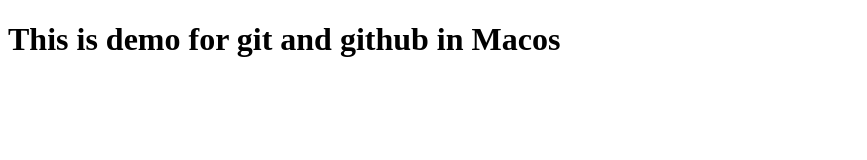
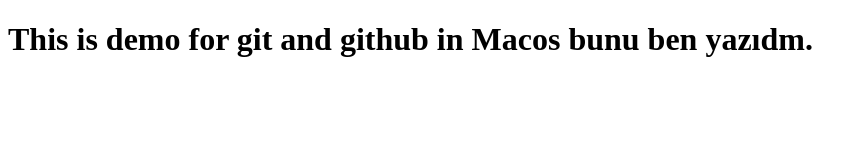
Before and after one commit to emingung0r/DemoProject, a plain HTML site: page index.html in a window 1280 px wide. Shown: the whole page, without its empty margins (0-867 px from the left). Drawn offline with Linux system fonts and the light colour scheme.

Commit message:
yeni dosya eklendi github kodlarım adında index html dosyasında değişiklikler yapıldı.

```diff
--- a/index.html
+++ b/index.html
@@ -6,6 +6,6 @@
     <title>Document</title>
 </head>
 <body>
-    <h1>This is demo for git and github in Macos</h1>
+    <h1>This is demo for git and github in Macos bunu ben yazıdm.</h1>
 </body>
 </html>
```
Also changed, not shown: github-kodlarım.txt (added).
